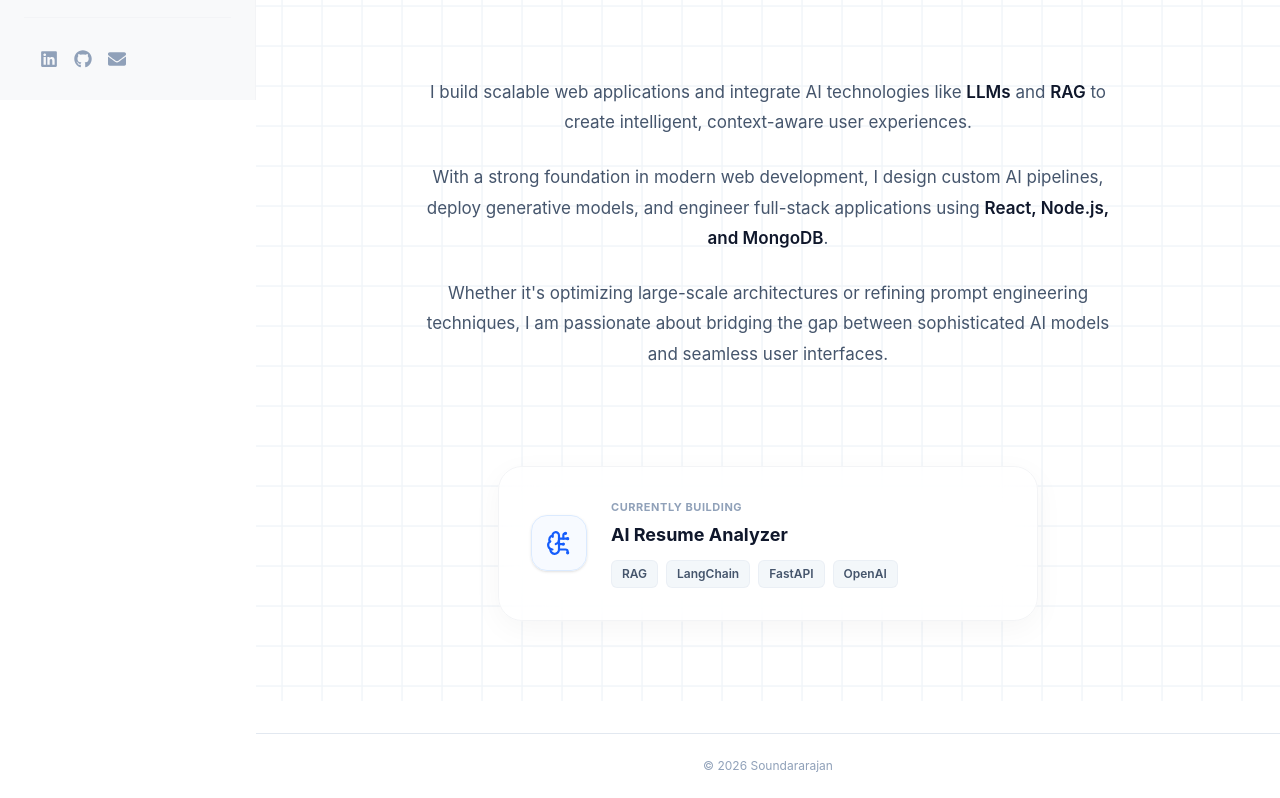
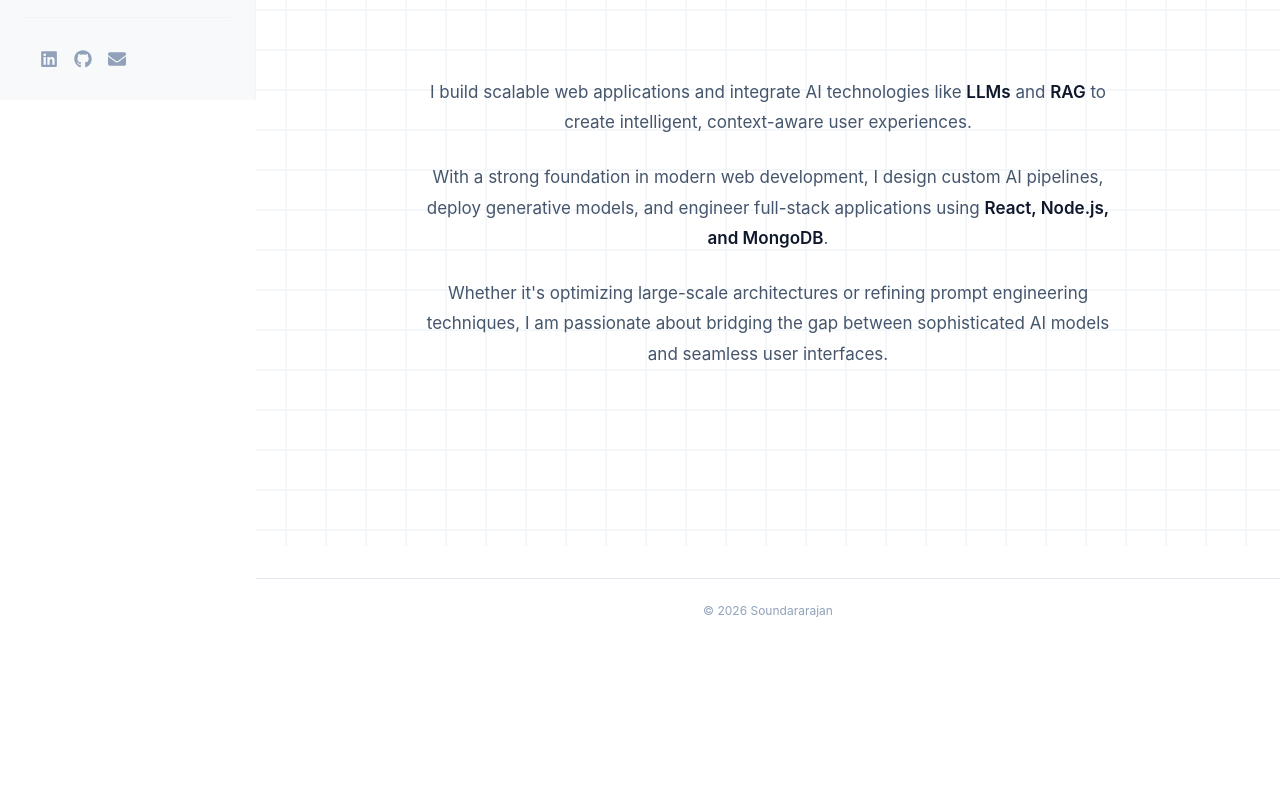
Before and after one commit to Soundar-rajan916/Portfolio, a React (Vite) app: page / in a window 1280 px wide. Shown: the part 700-1498 px from the top of the page. After the commit the page ends 1343 px from the top, so only its background shows below. Built offline with nearby package versions, Linux system fonts and the light colour scheme.

Commit message:
adding resume and changes in the home page

```diff
--- a/src/pages/Home.jsx
+++ b/src/pages/Home.jsx
@@ -170,28 +170,7 @@ export default function Home() {
         </motion.div>
 
 
-        {/* Currently Building */}
-        <motion.div variants={itemVariants} className="w-full flex justify-center pointer-events-auto">
-          <motion.div
-            whileHover={{ y: -5, scale: 1.01 }}
-            className="w-full max-w-[540px] bg-white/70 backdrop-blur-xl border border-gray-100 p-6 sm:p-8 rounded-[24px] shadow-[0_8px_30px_rgb(0,0,0,0.04)] hover:shadow-[0_8px_30px_rgb(0,0,0,0.08)] transition-all duration-300 text-left flex flex-col sm:flex-row items-start sm:items-center gap-6"
-          >
-            <div className="w-14 h-14 rounded-2xl bg-blue-50/50 border border-blue-100 text-blue-600 flex items-center justify-center shrink-0 shadow-sm">
-              <BrainCircuit size={26} />
-            </div>
-            <div>
-              <div className="text-[11px] uppercase tracking-wider font-bold text-slate-400 mb-1.5">Currently Building</div>
-              <h3 className="text-[18px] font-bold text-slate-900 mb-3">AI Resume Analyzer</h3>
-              <div className="flex flex-wrap gap-2">
-                {["RAG", "LangChain", "FastAPI", "OpenAI"].map(tech => (
-                  <span key={tech} className="text-[12px] font-semibold text-slate-600 bg-slate-100/80 border border-slate-200/50 px-2.5 py-1 rounded-md">
-                    {tech}
-                  </span>
-                ))}
-              </div>
-            </div>
-          </motion.div>
-        </motion.div>
+
 
       </motion.div>
     </div>
```
Also changed, not shown: 1 other file (tests, documents, lock files or other folders).
